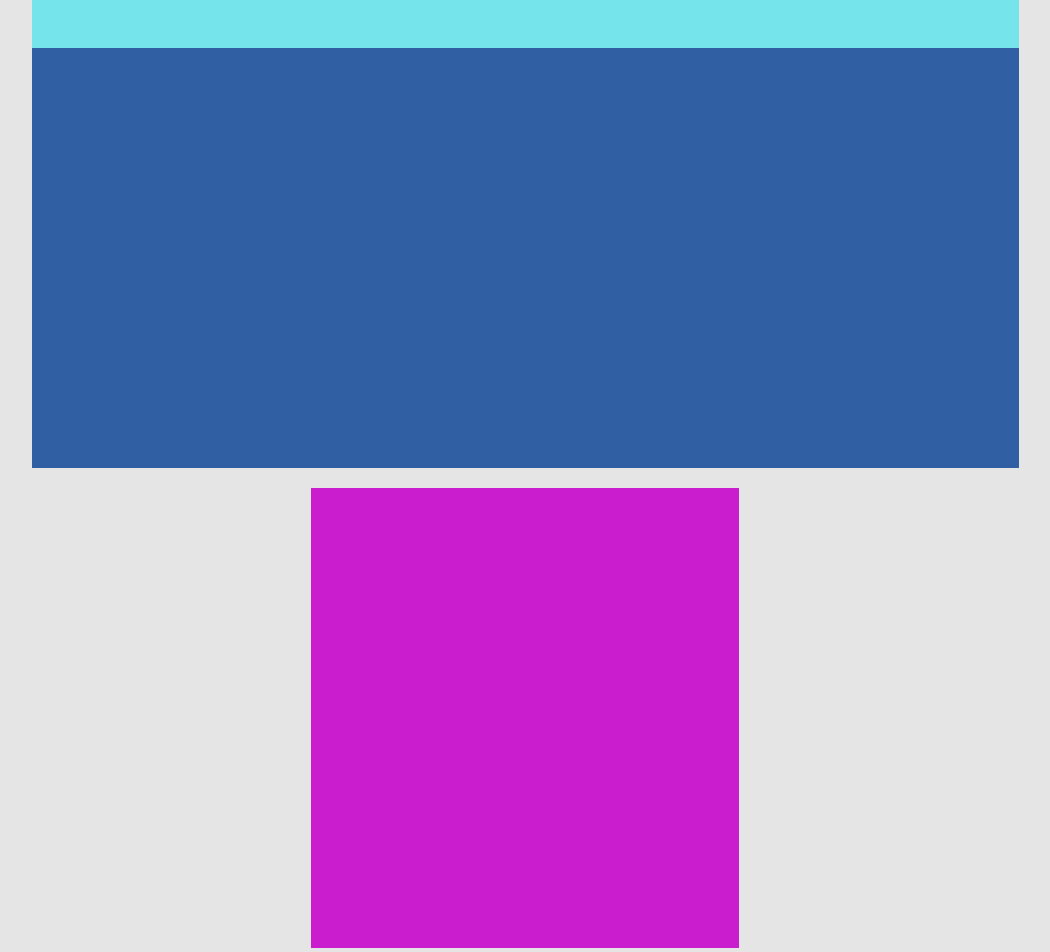
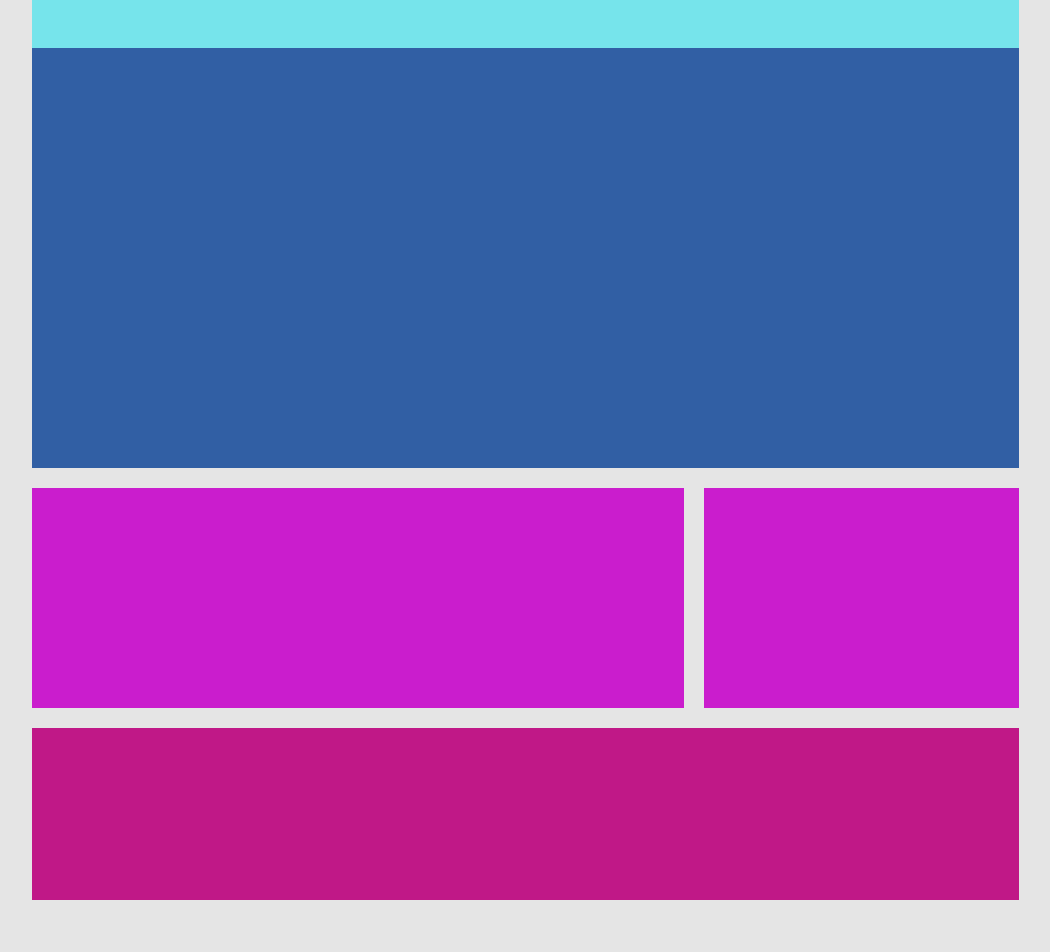
Before and after one commit to Michaelwasilewski/Task2-16-10, a plain HTML site: page index.html in a window 1280 px wide. Shown: the top 952 px of the page, without its empty margins (115-1165 px from the left). After the commit the page ends 900 px from the top, so only its background shows below. Drawn offline with Linux system fonts and the light colour scheme.

Commit message:
Update styles.css

```diff
--- a/CSS/styles.css
+++ b/CSS/styles.css
@@ -58,4 +58,31 @@ footer {
     margin: 0 auto;
     background-color: #315fa4;
   }
+  .container {
+    margin: 0 auto;
+    width: 987px;
+  }
+  .column {
+    display: inline-block;
+    margin: 20px 0px 20px 0px;
+  }
+  .box1 {
+    background-color: #ca1dcd;
+    height: 220px;
+    width: 652px;
+    margin-right: 20px;
+  }
+  .box2 {
+    background-color: #ca1dcd;
+    height: 220px;
+    width: 315px;
+    float: right;
+  }
+  footer {
+    margin: 0 auto;
+    background-color: #c01887;
+    height: 172px;
+    width: 987px;
+    margin-top: -4px;
+  }
 }
```
